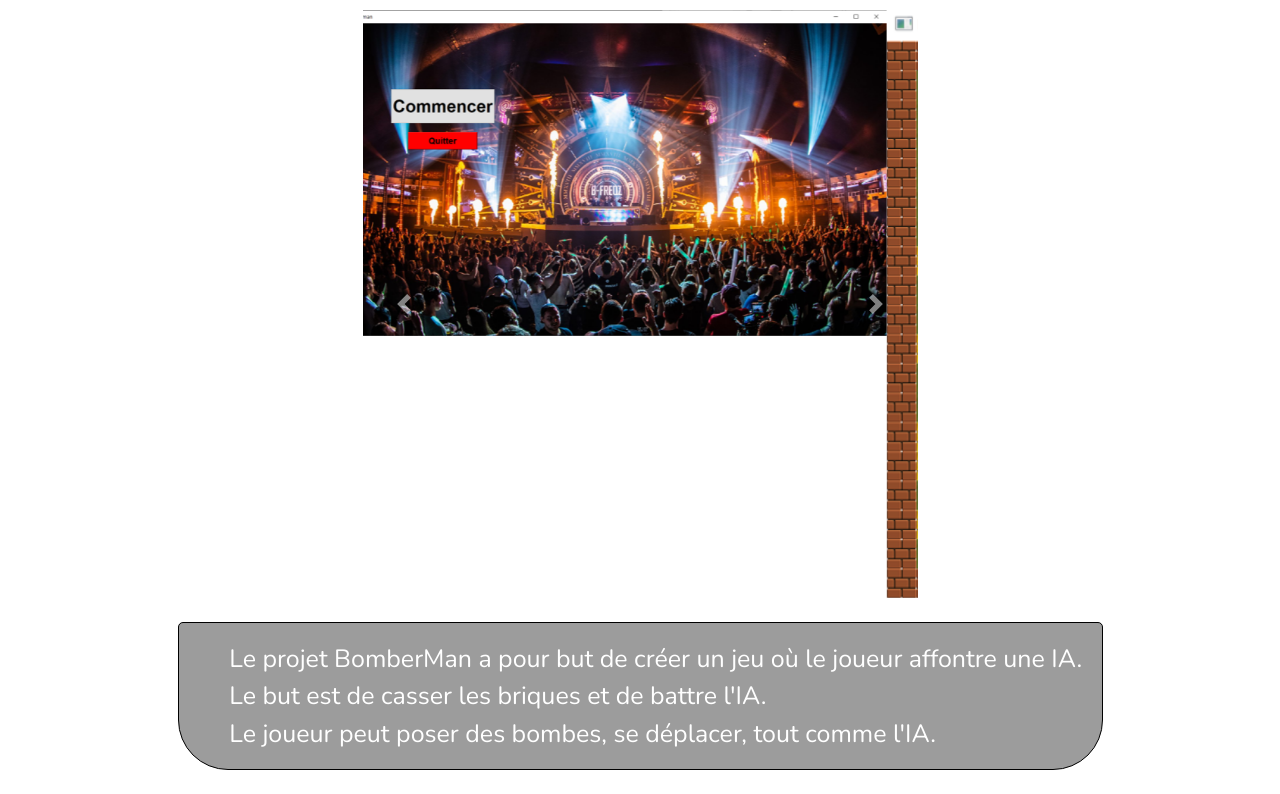
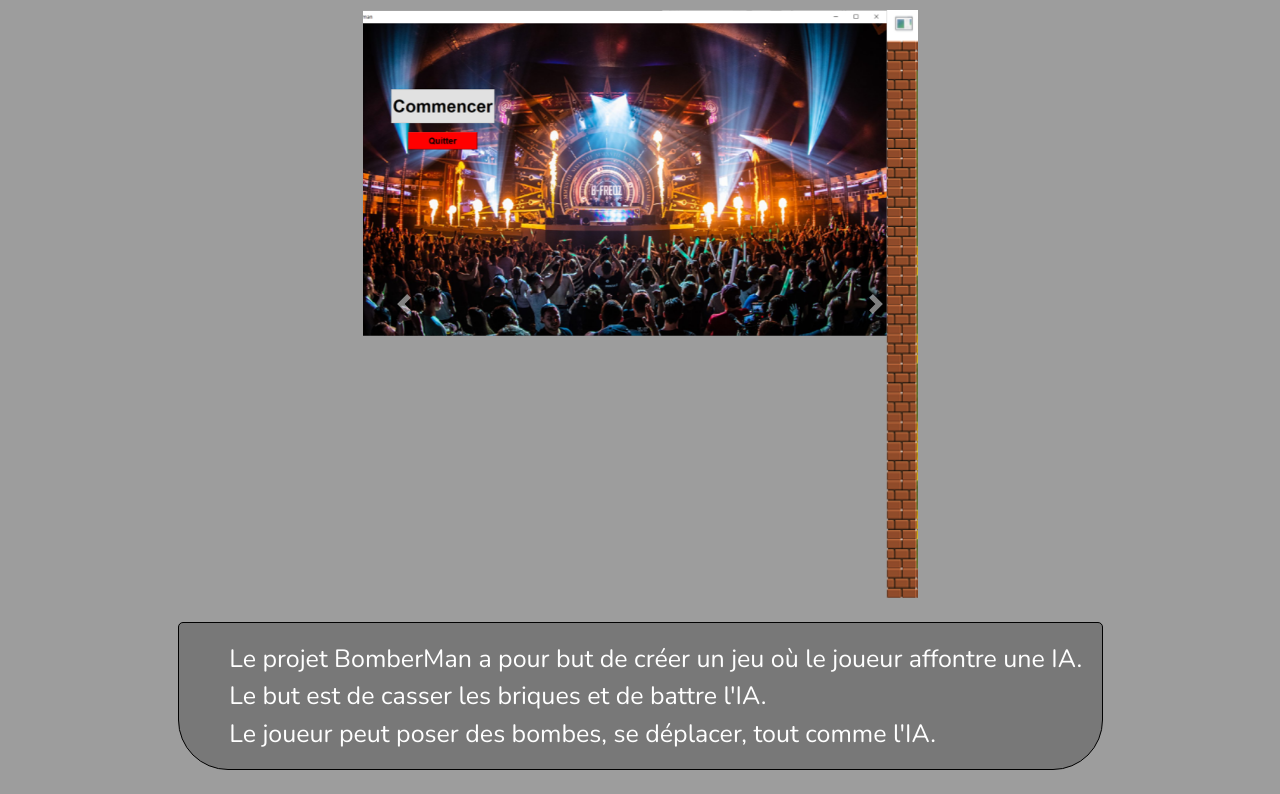
Before and after one commit to valentingaiofatto/valentingaiofatto.github.io, a plain HTML site: page Portfolio/html/projets.html in a window 1280 px wide. Shown: the part 158-952 px from the top of the page. Drawn offline with nearby package versions, Linux system fonts and the light colour scheme.

Commit message:
Add files via upload

```diff
--- a/Portfolio/css/cv.css
+++ b/Portfolio/css/cv.css
@@ -2,3 +2,6 @@
   margin-left: auto;
   margin-right: auto;
 }
+body{
+  background-color: #9d9d9d;
+}
--- a/Portfolio/css/profil.css
+++ b/Portfolio/css/profil.css
@@ -1,5 +1,5 @@
 body {
-  background-color: white;
+  background-color: #9d9d9d;
 }
 
 .nav-custom {
--- a/Portfolio/css/projets.css
+++ b/Portfolio/css/projets.css
@@ -1,3 +1,7 @@
+body{
+  background-color: #9d9d9d;
+}
+
 .logoVG {
   width: 150px;
   height: 150px;
@@ -48,7 +52,7 @@
 
   border:1px solid black;
   border-radius: 5px 5px 50px 50px;
-  background-color:  #9c9c9c;
+  background-color:  #787878;
   color:white;
 }
 
```
